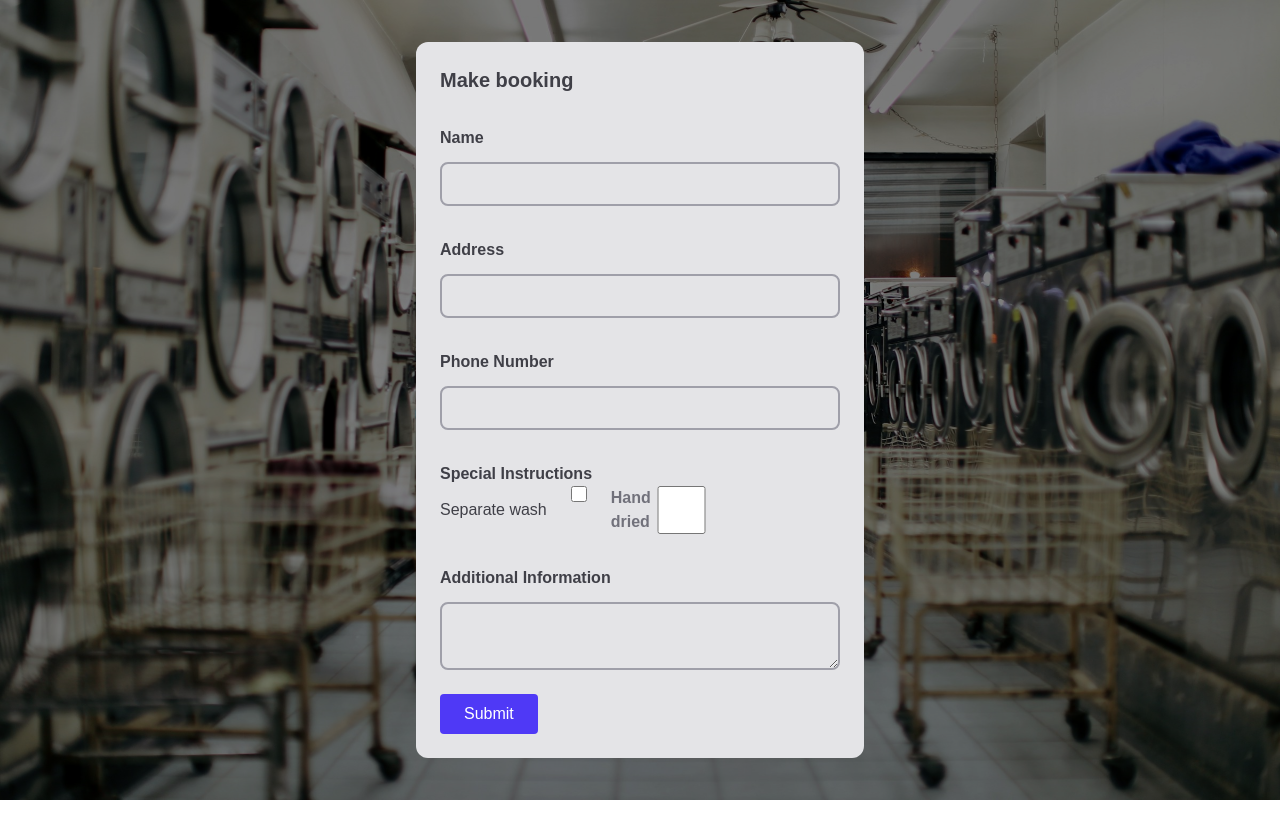
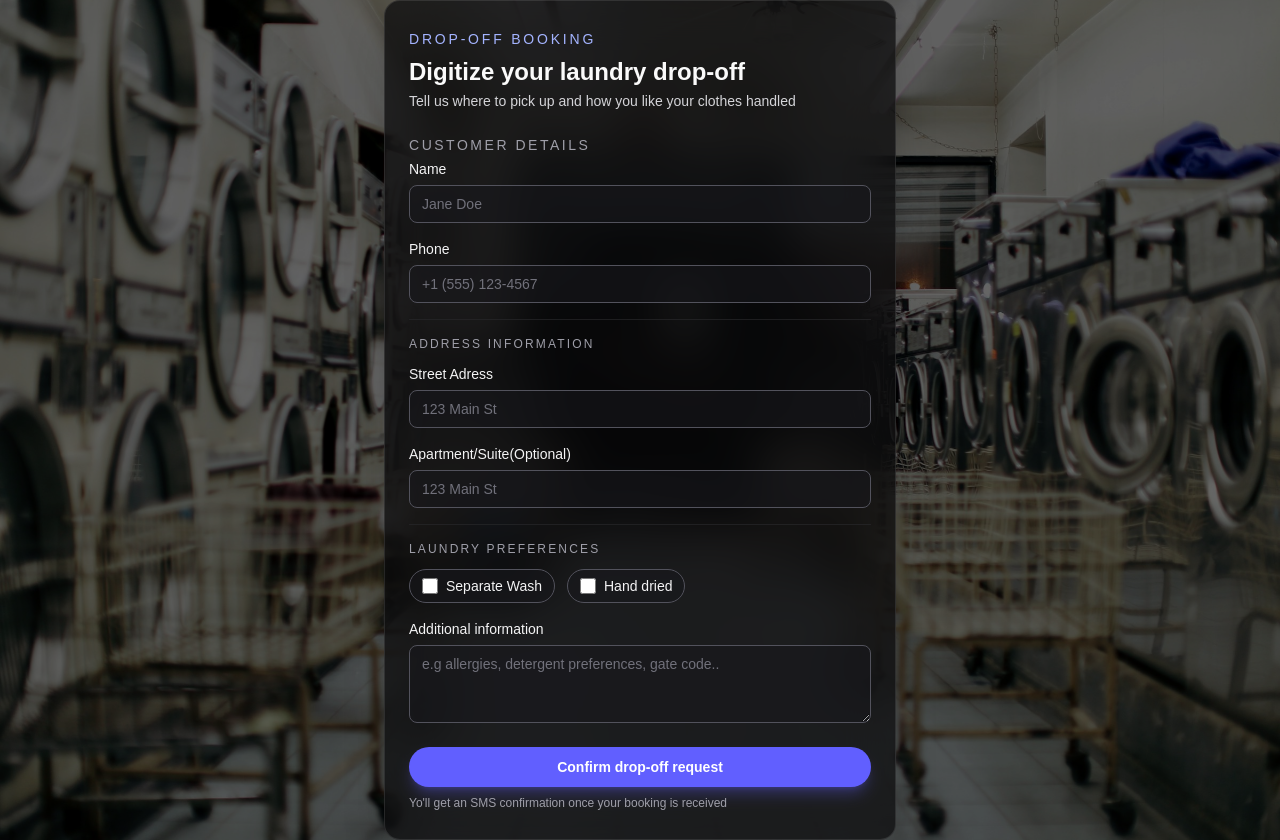
Before and after one commit to iannyFARUE/wachai, a Next.js app: page /dropoff in a window 1280 px wide. Before the commit the page ends 800 px from the top, so only its background shows below. Built offline with nearby package versions, Linux system fonts and the light colour scheme.

Commit message:
added aesthetics

```diff
--- a/app/dropoff/page.tsx
+++ b/app/dropoff/page.tsx
@@ -4,81 +4,166 @@ import Image from "next/image";
 
 export default function Dropoff() {
   return (
-    <div className="w-full min-h-screen relative flex justify-center items-center">
-      <Image src={laundromat} fill alt="Landromat" />
-      <div className="bg-black/50 absolute inset-0" />
-      <form className="bg-zinc-200 z-10 rounded-xl px-6 py-6 max-w-md w-full">
-        <h2 className="font-bold text-zinc-700 text-xl tracking-normal mb-4 max-w-3xl">
+    <div className="relative flex min-h-screen  w-full justify-center items-center">
+      {/* Background image */}
+      <Image
+        src={laundromat}
+        fill
+        alt="Customer dropping off laundry at laundromat"
+        className="object-cover"
+        priority
+      />
+
+      <div className="bg-black/60 absolute inset-0" />
+      {/* Card */}
+      <form className="relative z-10 w-full max-w-lg bg-zinc-950/70 shadow-2xl backdrop-blur-xl border border-white/10 text-zinc-50 rounded-2xl px-6 py-7 ">
+        {/* <h2 className="font-bold text-zinc-700 text-xl tracking-normal mb-4 max-w-3xl">
           Make booking
+        </h2> */}
+        {/* Header */}
+        <div className="mb-6">
+          <p className="text-sm font-medium uppercase tracking-[0.2em] text-indigo-300">
+            Drop-off booking
+          </p>
+          <h2 className="mt-2 text-2xl font-semibold leading-tight">
+            Digitize your laundry drop-off
           </h2>
-        <div className="flex gap-3 flex-col mt-8">
-          <label htmlFor="name" className="font-semibold text-zinc-700">
+          <p className="mt-1 text-sm text-zinc-300">
+            Tell us where to pick up and how you like your clothes handled
+          </p>
+        </div>
+
+        {/* Customer Details  */}
+        <div className="space-y-4">
+          <div>
+            <p className="text-sm font-medium uppercase tracking-[0.18em] text-zinc-400 mb-1">
+              Customer Details
+            </p>
+            <div className="space-y-4">
+              <div className="flex flex-col gap-1.5">
+                <label
+                  htmlFor="name"
+                  className="text-sm font-medium text-zinc-100"
+                >
                   Name
                 </label>
                 <input
                   type="text"
                   id="name"
                   name="name"
-            className="border-2 px-2 py-2 w-full rounded-lg border-zinc-400"
+                  className="border px-3 py-2 w-full rounded-lg border-zinc-600 bg-zinc-900/60 text-sm text-zinc-50 placeholder:text-zinc-500 focus:border-indigo-400 focus:outline-none focus:ring-2 focus:ring-indigo-500/70"
+                  autoComplete="name"
+                  placeholder="Jane Doe"
                 />
               </div>
-        <div className="flex gap-3 flex-col mt-8">
-          <label htmlFor="address" className="font-semibold text-zinc-700 ">
-            Address
+              <div className="flex flex-col gap-1.5">
+                <label
+                  htmlFor="name"
+                  className="text-sm font-medium text-zinc-100"
+                >
+                  Phone
                 </label>
                 <input
-            type="text"
-            id="address"
-            name="address"
-            className="border-2 py-2 w-full rounded-lg border-zinc-400"
-          />
-        </div>
-        <div className="flex gap-3 flex-col mt-8">
-          <label htmlFor="phone" className="font-semibold text-zinc-700 ">
-            Phone Number
-          </label>
-          <input
-            type="text"
+                  type="tel"
                   id="phone"
                   name="phone"
-            className="border-2 py-2 w-full rounded-lg border-zinc-400"
-          />
-        </div>
-        <div className="mt-8">
-          <p className="font-semibold text-zinc-700 ">Special Instructions</p>
-          <div className="flex gap-6">
-            <div className="flex gap-6">
-              <label className="inline-flex items-center gap-2 text-zinc-700 ">
-                Separate wash
-              </label>
-              <input
-                type="checkbox"
-                name="separateWash"
-                className="h-4 w-4 border-2 rounded border-zinc-400"
-              />
-            </div>
-            <div className="flex">
-              <label className="font-semibold text-zinc-500 ">Hand dried</label>
-              <input
-                type="checkbox"
-                className="border-2 py-2 w-full rounded-lg border-zinc-400"
+                  className="border px-3 py-2 w-full rounded-lg border-zinc-600 bg-zinc-900/60 text-sm text-zinc-50 placeholder:text-zinc-500 focus:border-indigo-400 focus:outline-none focus:ring-2 focus:ring-indigo-500/70"
+                  autoComplete="tel"
+                  placeholder="+1 (555) 123-4567"
                 />
               </div>
             </div>
           </div>
-        <div className="flex gap-3 flex-col mt-8">
-          <label htmlFor="details" className="font-semibold text-zinc-700 ">
-            Additional Information
+          <div className="pt-4 border-t border-zinc-800/70 space-y-4">
+            <p className="text-xs font-medium uppercase tracking-[0.18em] text-zinc-400 mb-3">
+              Address Information
+            </p>
+            <div className="flex flex-col gap-1.5">
+              <label
+                htmlFor="streetAddress"
+                className="text-sm font-medium text-zinc-100"
+              >
+                Street Adress
+              </label>
+              <input
+                type="text"
+                id="streetAddress"
+                name="streetAddress"
+                className="border px-3 py-2 w-full rounded-lg border-zinc-600 bg-zinc-900/60 text-sm text-zinc-50 placeholder:text-zinc-500 focus:border-indigo-400 focus:outline-none focus:ring-2 focus:ring-indigo-500/70"
+                autoComplete="street-address"
+                placeholder="123 Main St"
+              />
+            </div>
+            <div className="flex flex-col gap-1.5">
+              <label
+                htmlFor="streetAddress"
+                className="text-sm font-medium text-zinc-100"
+              >
+                Apartment/Suite(Optional)
+              </label>
+              <input
+                type="text"
+                id="streetAddress"
+                name="streetAddress"
+                className="border px-3 py-2 w-full rounded-lg border-zinc-600 bg-zinc-900/60 text-sm text-zinc-50 placeholder:text-zinc-500 focus:border-indigo-400 focus:outline-none focus:ring-2 focus:ring-indigo-500/70"
+                autoComplete="street-address"
+                placeholder="123 Main St"
+              />
+            </div>
+          </div>
+          {/* Preferences */}
+          <div className="pt-4 border-t border-zinc-800/70">
+            <p className="text-xs font-medium uppercase tracking-[0.18em] text-zinc-400 mb-3">
+              Laundry Preferences
+            </p>
+
+            <div className="flex flex-wrap gap-3">
+              <label className="inline-flex items-center gap-2 rounded-full border border-zinc-600 bg-zinc-900/60 px-3 py-1.5 text-sm text-zinc-100 cursor-pointer hover:border-indigo-400 hover:bg-zinc-900">
+                <input
+                  type="checkbox"
+                  name="separateWash"
+                  className="h-4 w-4 rounded border-zinc-500 bg-zinc-900 text-indigo-500 focus:ring-indigo-500"
+                />
+                <span>Separate Wash</span>
+              </label>
+              <label className="inline-flex items-center gap-2 rounded-full border border-zinc-600 bg-zinc-900/60 px-3 py-1.5 text-sm text-zinc-100 cursor-pointer hover:border-indigo-400 hover:bg-zinc-900">
+                <input
+                  type="checkbox"
+                  name="separateWash"
+                  className="h-4 w-4 rounded border-zinc-500 bg-zinc-900 text-indigo-500 focus:ring-indigo-500"
+                />
+                <span>Hand dried</span>
+              </label>
+            </div>
+            <div className="mt-4 flex flex-col gap-1.5">
+              <label
+                htmlFor="additionalInfo"
+                className="text-sm font-medium text-zinc-100"
+              >
+                Additional information
               </label>
               <textarea
-            name="details"
-            id="details"
-            className="border-2 py-2 w-full rounded-lg border-zinc-400"
-          ></textarea>
+                name="additionalInfo"
+                id="additionalInfo"
+                rows={3}
+                className="w-full rounded-lg border border-zinc-600 bg-zinc-900/60 px-3 py-2 text-sm text-zinc-50 placeholder:text-zinc-500 focus:border-indigo-400 focus:outline-none focus:ring-2 focus:ring-indigo-500/70"
+                placeholder="e.g allergies, detergent preferences, gate code.."
+              />
             </div>
-        <button className="bg-indigo-600 text-white px-6 py-2 rounded-sm mt-6 hover:bg-indigo-900">
-          Submit
+          </div>
+        </div>
+        {/* CTA */}
+        <div className="mt-6 flex flex-col gap-2">
+          <button
+            type="submit"
+            className="inline-flex w-full items-center justify-center bg-indigo-500 rounded-full px-5 py-2.5 text-sm font-semibold text-white shadow-lg shadow-indigo-500/30 hover:bg-indigo-600 focus:outline-none focus:ring-2 focus:ring-indigo-400 focus:ring-offset-2 focus:ring-offset-zinc-950"
+          >
+            Confirm drop-off request
           </button>
+          <p className="text-xs text-zinc-400">
+            Yo'll get an SMS confirmation once your booking is received
+          </p>
+        </div>
       </form>
     </div>
   );
```
Lines whose indentation alone changed are shown as unchanged.
